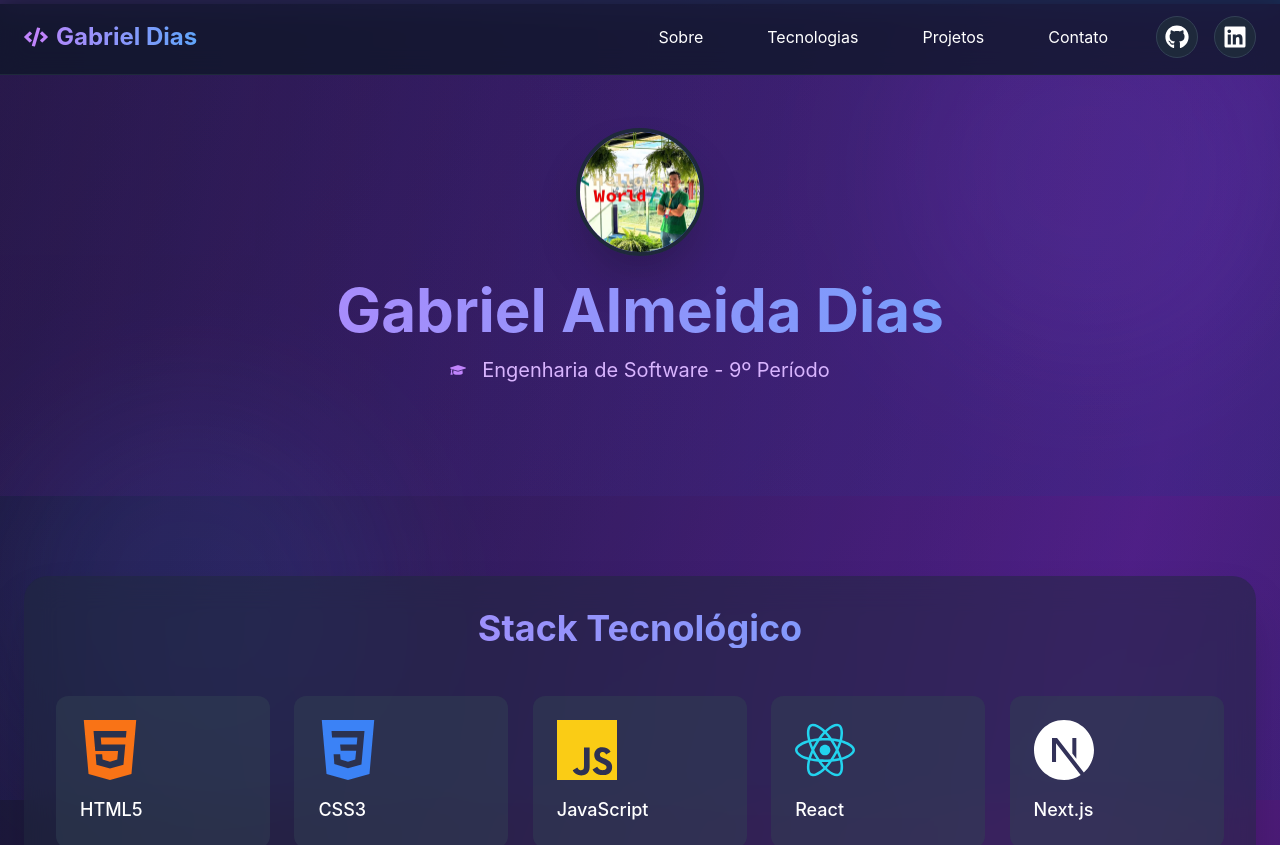
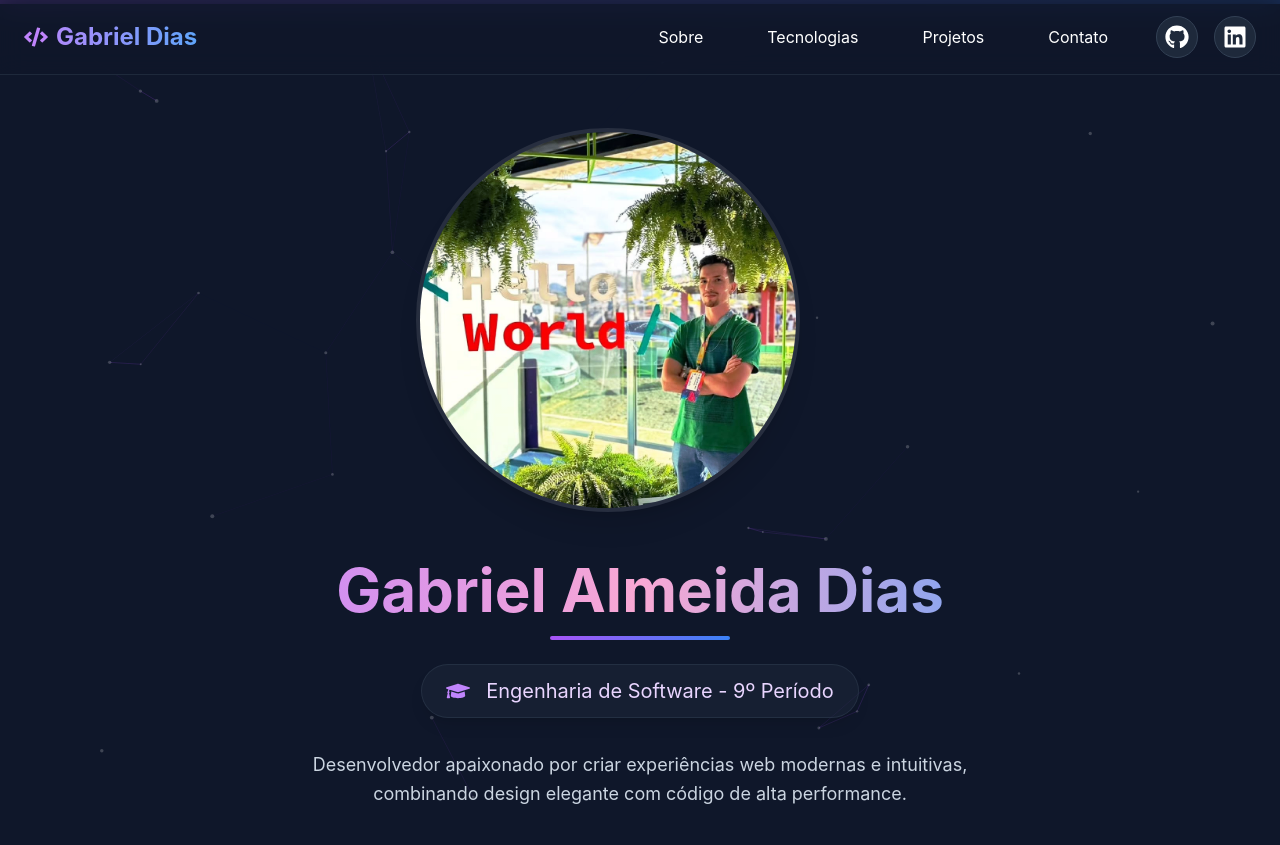
Before and after one commit to almeidagabriel01/portfolio, a Next.js app: page / in a window 1280 px wide. Shown: the top 845 px of the page. Built offline with nearby package versions, Linux system fonts and the light colour scheme.

Commit message:
Melhorando background da aplicação e a HeroSection

```diff
--- a/package.json
+++ b/package.json
@@ -17,7 +17,9 @@
     "react": "^19.0.0",
     "react-dom": "^19.0.0",
     "react-icons": "^5.4.0",
-    "react-intersection-observer": "^9.15.1"
+    "react-intersection-observer": "^9.15.1",
+    "react-tsparticles": "^2.12.2",
+    "tsparticles-slim": "^2.12.0"
   },
   "devDependencies": {
     "@eslint/eslintrc": "^3",
--- a/src/app/components/AnimatedBackground.jsx
+++ /dev/null
@@ -1,9 +0,0 @@
-export default function AnimatedBackground() {
-  return (
-    <div className="fixed inset-0 pointer-events-none">
-      <div className="absolute inset-0 bg-gradient-to-br from-purple-900/20 to-blue-900/20 animate-pulse-slow" />
-      <div className="absolute top-0 right-0 w-96 h-96 bg-purple-500/10 rounded-full blur-3xl animate-float" />
-      <div className="absolute bottom-0 left-0 w-96 h-96 bg-blue-500/10 rounded-full blur-3xl animate-float-delayed" />
-    </div>
-  );
-}
--- a/src/app/components/HeroSection.jsx
+++ b/src/app/components/HeroSection.jsx
@@ -5,41 +5,70 @@ import Image from 'next/image';
 
 export default function HeroSection() {
   return (
-    <section className="container mx-auto px-6 pt-32 pb-20 text-center relative" id="about">
-      <div className="absolute inset-0 bg-gradient-to-r from-purple-900/20 to-blue-900/20 pointer-events-none" />
-
+    <section
+      id="about"
+      className="container mx-auto px-6 pt-32 pb-20 text-center relative overflow-hidden bg-transparent"
+    >
       <motion.div
         initial={{ opacity: 0, y: 20 }}
         animate={{ opacity: 1, y: 0 }}
         transition={{ duration: 0.8 }}
-        className="relative z-10"
+        className="relative z-10 max-w-4xl mx-auto"
       >
         <div className="mb-8">
+          {/* Foto com destaque */}
           <motion.div
-            className="relative w-32 h-32 rounded-full bg-gradient-to-r from-purple-500 to-blue-500 mx-auto mb-6 overflow-hidden border-4 border-slate-800 shadow-2xl"
-            whileHover={{ scale: 1.05 }}
+            className="relative mx-auto mb-12 max-w-md"
+            initial={{ opacity: 0 }}
+            animate={{ opacity: 1 }}
+            transition={{ delay: 0.2, duration: 0.8 }}
           >
+            <div className="relative w-96 h-96 rounded-full overflow-hidden border-4 border-white/10 shadow-xl">
+              <div className="absolute inset-0 bg-gradient-to-tl from-purple-600/20 via-transparent to-blue-500/20 mix-blend-overlay z-10" />
+              <div className="w-full h-full transform transition-all duration-700 hover:scale-110">
                 <Image
                   src="/gabriel.jpg"
                   alt="Foto de Gabriel"
-              fill
-              className="object-cover"
+                  width={400}
+                  height={400}
                   priority
+                  className="object-cover object-center w-full h-full"
                 />
+              </div>
+            </div>
           </motion.div>
-          <h1
-            className="text-6xl font-bold mb-4 bg-gradient-to-r from-purple-400 to-blue-400 bg-clip-text text-transparent"
-            data-aos="fade-up"
-          >
+
+          {/* Nome e título */}
+          <motion.div initial={{ opacity: 0, y: 20 }} animate={{ opacity: 1, y: 0 }} transition={{ delay: 0.4, duration: 0.8 }}>
+            <h1 className="text-6xl font-bold mb-4 bg-gradient-to-r from-purple-400 via-pink-300 to-blue-400 bg-clip-text text-transparent">
               Gabriel Almeida Dias
             </h1>
-          <div
-            className="flex items-center justify-center gap-4 mb-8"
-            data-aos="fade-up"
+            <motion.div
+              className="h-1 w-0 mx-auto bg-gradient-to-r from-purple-500 to-blue-500 rounded-full mb-6"
+              animate={{ width: '180px' }}
+              transition={{ delay: 1, duration: 1 }}
+            />
+            <motion.div
+              className="inline-flex items-center gap-4 mb-8 px-6 py-3 rounded-full bg-slate-800/50 border border-slate-700/50 shadow-lg"
+              initial={{ opacity: 0, y: 10 }}
+              animate={{ opacity: 1, y: 0 }}
+              transition={{ delay: 0.6, duration: 0.8 }}
+              whileHover={{ scale: 1.03 }}
             >
-            <FaGraduationCap className="text-purple-400" />
-            <span className="text-xl text-purple-300">Engenharia de Software - 9º Período</span>
-          </div>
+              <FaGraduationCap className="text-2xl text-purple-400" />
+              <span className="text-xl text-purple-200">Engenharia de Software - 9º Período</span>
+            </motion.div>
+          </motion.div>
+
+          <motion.p
+            className="text-slate-300 max-w-2xl mx-auto leading-relaxed text-lg"
+            initial={{ opacity: 0 }}
+            animate={{ opacity: 1 }}
+            transition={{ delay: 0.8, duration: 0.8 }}
+          >
+            Desenvolvedor apaixonado por criar experiências web modernas e intuitivas,
+            combinando design elegante com código de alta performance.
+          </motion.p>
         </div>
       </motion.div>
     </section>
--- /dev/null
+++ b/src/app/components/ParticlesBackground.jsx
@@ -0,0 +1,48 @@
+'use client';
+import { useCallback, useState, useEffect } from 'react';
+import Particles from 'react-tsparticles';
+import { loadSlim } from 'tsparticles-slim';
+
+export default function ParticlesBackground() {
+  const [isClient, setIsClient] = useState(false);
+
+  useEffect(() => {
+    setIsClient(true);
+  }, []);
+
+  const particlesInit = useCallback(async (engine) => {
+    await loadSlim(engine);
+  }, []);
+
+  if (!isClient) return null;
+
+  return (
+    <Particles
+      id="tsparticles"
+      init={particlesInit}
+      className="fixed inset-0 pointer-events-none z-0"
+      options={{
+        fullScreen: { enable: false },
+        background: { opacity: 0 },
+        fpsLimit: 30,
+        interactivity: {
+          events: {
+            onHover: { enable: true, mode: 'grab', parallax: { enable: false } },
+            resize: true,
+          },
+          modes: { grab: { distance: 100, links: { opacity: 0.3 } } },
+        },
+        particles: {
+          color: { value: '#ffffff' },
+          links: { color: '#a855f7', distance: 150, enable: true, opacity: 0.1, width: 1 },
+          move: { enable: true, speed: 0.8, outModes: { default: 'bounce' } },
+          number: { density: { enable: true, area: 1000 }, value: 40 },
+          opacity: { value: 0.2 },
+          shape: { type: 'circle' },
+          size: { value: { min: 1, max: 2 } },
+        },
+        detectRetina: true,
+      }}
+    />
+  );
+}
--- a/src/app/globals.css
+++ b/src/app/globals.css
@@ -3,14 +3,18 @@
 @tailwind utilities;
 @import url('https://fonts.googleapis.com/css2?family=Inter:wght@400;600&family=Montserrat:wght@700&display=swap');
 
-/* styles/globals.css */
-@keyframes float {
-  0%, 100% { transform: translateY(0) rotate(0deg); }
-  50% { transform: translateY(-20px) rotate(5deg); }
+@keyframes float-optimized {
+  0%, 100% { transform: translateY(0); }
+  50% { transform: translateY(-15px); }
+}
+
+@keyframes float-delayed-optimized {
+  0%, 100% { transform: translateY(0); }
+  50% { transform: translateY(-15px); }
 }
 
 @keyframes pulse-slow {
-  0%, 100% { opacity: 1; }
+  0%, 100% { opacity: 0.9; }
   50% { opacity: 0.8; }
 }
 
@@ -19,12 +23,14 @@
   100% { background-position: 100% 100%; }
 }
 
-.animate-float {
-  animation: float 12s ease-in-out infinite;
+.animate-float-optimized {
+  animation: float-optimized 15s ease-in-out infinite;
+  will-change: transform;
 }
 
-.animate-float-delayed {
-  animation: float 12s ease-in-out infinite 3s;
+.animate-float-delayed-optimized {
+  animation: float-delayed-optimized 15s ease-in-out infinite 3s;
+  will-change: transform;
 }
 
 .animate-pulse-slow {
@@ -36,5 +42,6 @@
     linear-gradient(to right, rgba(99, 102, 241, 0.1) 1px, transparent 1px),
     linear-gradient(to bottom, rgba(99, 102, 241, 0.1) 1px, transparent 1px);
   background-size: 40px 40px;
-  animation: grid-movement 120s linear infinite;
+  animation: grid-movement 180s linear infinite;
+  will-change: background-position;
 }
--- a/src/app/page.jsx
+++ b/src/app/page.jsx
@@ -1,32 +1,38 @@
 'use client';
 import { useState, useEffect } from 'react';
 import { motion, useScroll, useTransform } from 'framer-motion';
-import AOS from 'aos';
-import 'aos/dist/aos.css';
 
-import AnimatedBackground from './components/AnimatedBackground';
 import Navbar from './components/Navbar';
 import HeroSection from './components/HeroSection';
 import TechSection from './components/TechSection';
 import ProjectsSection from './components/ProjectsSection';
 import ContactSection from './components/ContactSection';
+import ParticlesBackground from './components/ParticlesBackground';
+
+const initAOS = async () => {
+  const AOS = (await import('aos')).default;
+  await import('aos/dist/aos.css');
+  AOS.init({ duration: 1000, once: false, offset: 100, delay: 0, throttleDelay: 99 });
+};
 
 export default function Portfolio() {
   const [isMenuOpen, setIsMenuOpen] = useState(false);
-
-  // Framer Motion: progress bar
+  const [isLoaded, setIsLoaded] = useState(false);
   const { scrollYProgress } = useScroll();
   const scaleX = useTransform(scrollYProgress, [0, 1], [0, 1]);
 
   useEffect(() => {
-    AOS.init({ duration: 1200, once: false });
-  }, []);
+    if (!isLoaded) {
+      initAOS();
+      setIsLoaded(true);
+    }
+    return () => window.AOS?.refresh();
+  }, [isLoaded]);
 
   return (
-    <div className="min-h-screen bg-gradient-to-br from-slate-900 via-purple-900 to-slate-900 text-white font-poppins overflow-hidden">
-
-      {/* Background Animado */}
-      <AnimatedBackground />
+    <div className="min-h-screen bg-slate-900 text-white font-poppins overflow-hidden relative">
+      {/* Fundo de partículas aplicado à toda a página */}
+      <ParticlesBackground />
 
       {/* Barra de progresso de rolagem */}
       <motion.div
@@ -37,7 +43,7 @@ export default function Portfolio() {
       {/* Navbar */}
       <Navbar isMenuOpen={isMenuOpen} setIsMenuOpen={setIsMenuOpen} />
 
-      {/* Seções da página */}
+      {/* Seções */}
       <HeroSection />
       <TechSection />
       <ProjectsSection />
```
Also changed, not shown: 1 other file (tests, documents, lock files or other folders). Lines whose indentation alone changed are shown as unchanged.
